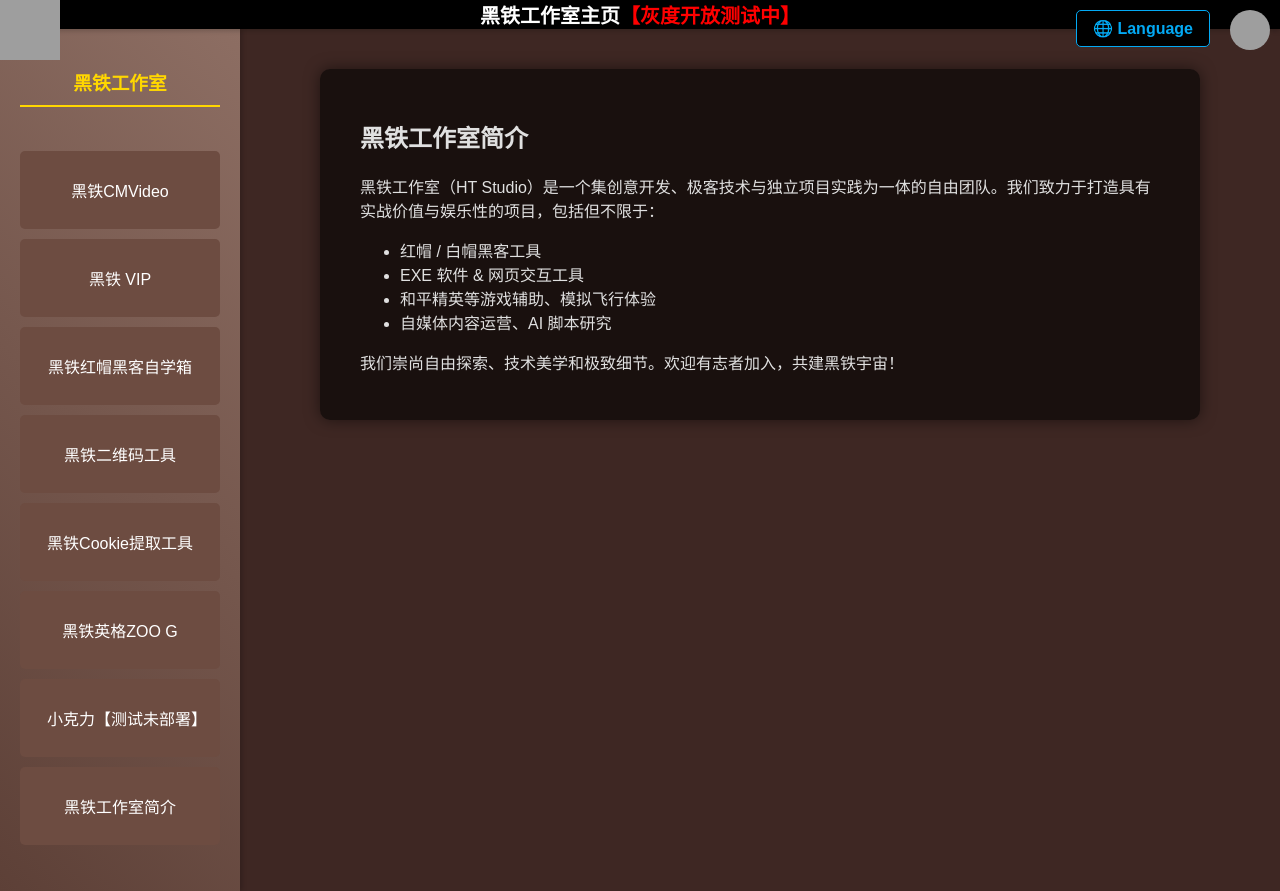
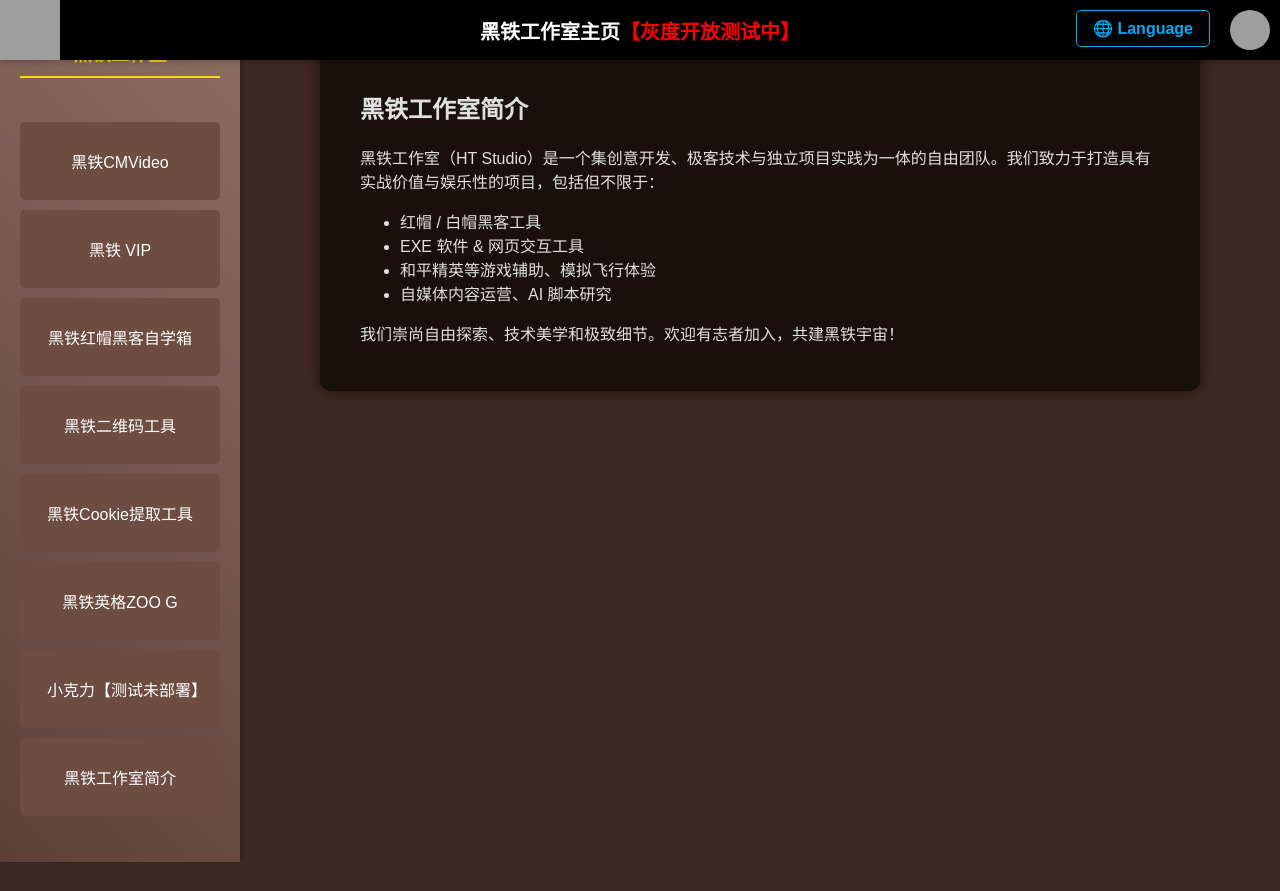
Before and after one commit to HTcB-12C7/-htgov-, a plain HTML site: page index.html in a window 1280 px wide. After the commit the page ends 862 px from the top, so only its background shows below. Drawn offline with Linux system fonts and the light colour scheme; grey boxes are pictures that could not be loaded.

Commit message:
Update htgov.css

```diff
--- a/css/htgov.css
+++ b/css/htgov.css
@@ -10,11 +10,11 @@
 }
 
 .header {
-    position: relative;
- /* width: 120%; */
-    width: 1600px;       /* 改为固定像素值 */
-    max-width: 100%;   /* 添加此限制防止溢出 */
-    height: 60px;
+    position: fixed;     /* 固定在顶部 */
+    top: 0;
+    left: 0;
+    width: 100%;         /* 全宽，不用写死1600px */
+    height: 60px;        /* 或16px看你需要 */
     background: black;
     display: flex;
     align-items: center;
@@ -23,7 +23,10 @@
     font-weight: bold;
     color: white;
     box-shadow: 0 2px 5px rgba(0, 0, 0, 0.2);
+    z-index: 9999;       /* 确保在最上层 */
+    white-space: nowrap;
 }
+
 .header span {
     color: red;
 }
```
